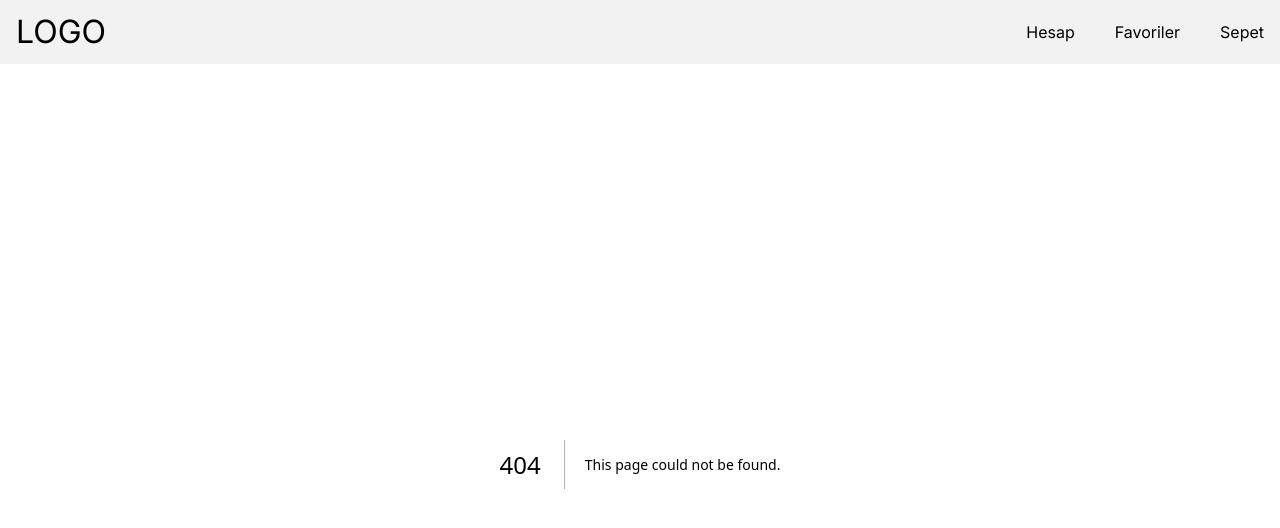
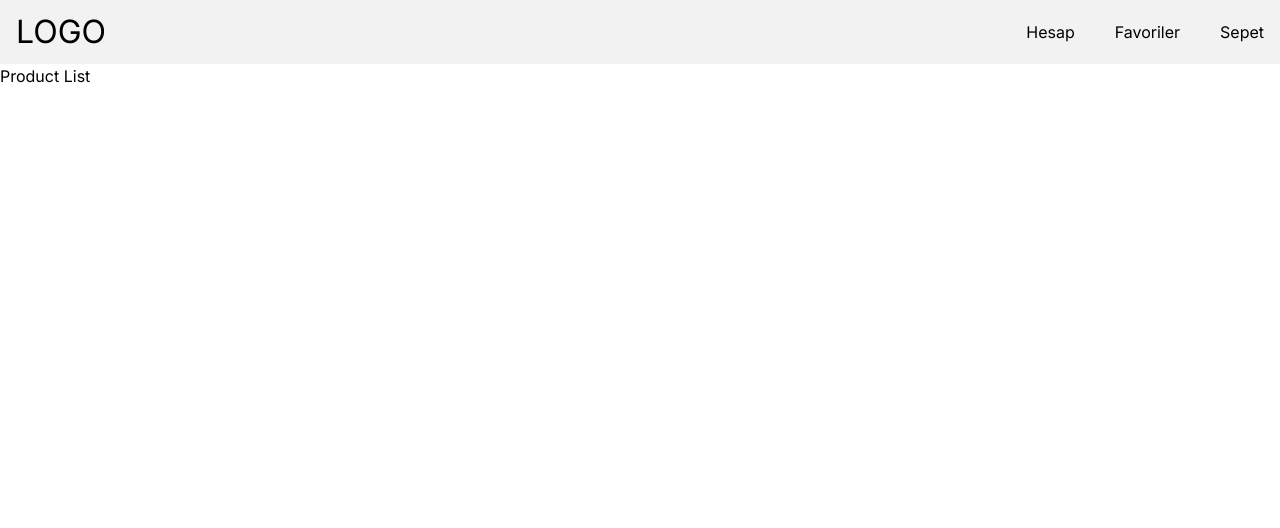
Before and after one commit to mrvozturk/DigitalEmporium, a Next.js app: page /list in a window 1280 px wide. Before the commit this address had no page. Shown: the top 528 px of the page. Built offline with nearby package versions, Linux system fonts and the light colour scheme.

Commit message:
A list file was created in the app and a new productlisting page was created by connecting to the discover trends button in the list quandruplebanner.

```diff
--- /dev/null
+++ b/src/app/list/page.tsx
@@ -0,0 +1,13 @@
+'use client';
+import React from 'react';
+import styles from './index.module.css';
+
+const ProductListing: React.FC = () => {
+  return (
+    <div>
+      <h1>Product List</h1>
+    </div>
+  );
+};
+
+export default ProductListing;
--- a/src/components/quandrupleBanners/index.tsx
+++ b/src/components/quandrupleBanners/index.tsx
@@ -1,5 +1,6 @@
 'use client';
 import React, { useState } from 'react';
+import Link from 'next/link';
 import Image from 'next/image';
 import styles from './index.module.css';
 
@@ -22,7 +23,9 @@ const QuadrupleBanners: React.FC = () => {
       <div className={styles.bannerText}>
         <h1>BLOG</h1>
         <p>Sezon trendleri ve stil haberleri senin için Koton Blogda </p>
-        <button className={styles.bannerButton}>TRENDLERİ KEŞFET</button>
+        <Link href='/list'>
+          <button className={styles.bannerButton}>TRENDLERİ KEŞFET</button>
+        </Link>
       </div>
       <div className={styles.bannerWrap}>
         {images.map((image, index) => (
```
Also changed, not shown: src/app/list/index.module.css (added).
